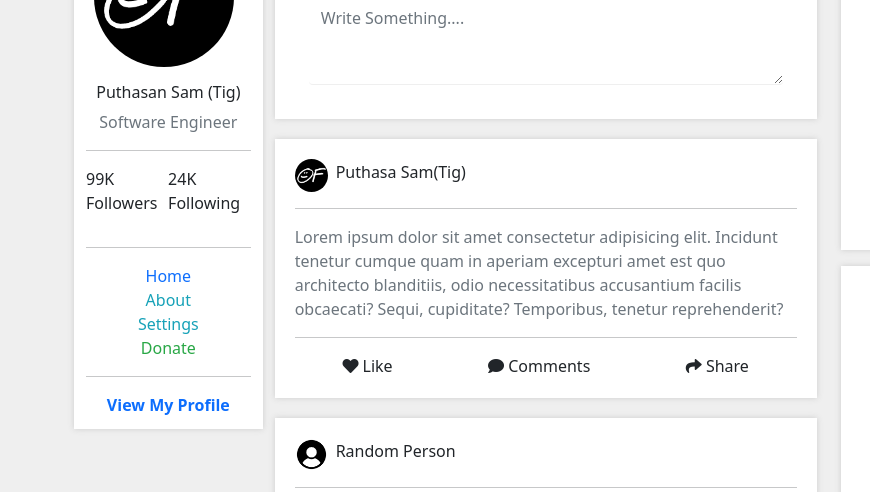
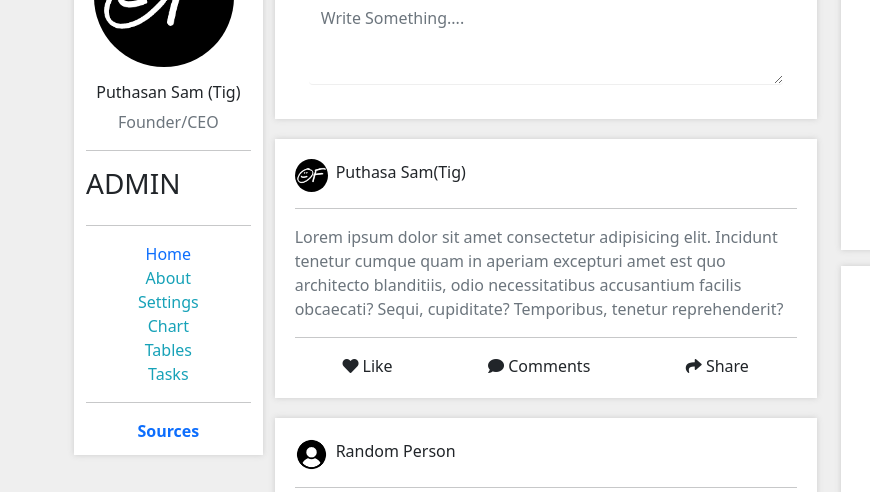
Before and after one commit to Puthasan/cohort107, a plain HTML site: page Corhort107/bootstrap-demo/admin.html in a window 1280 px wide. Shown: the part 229-721 px from the top of the page, 0-870 px from the left. Drawn offline with nearby package versions, Linux system fonts and the light colour scheme.

Commit message:
Update admin.html

```diff
--- a/Corhort107/bootstrap-demo/admin.html
+++ b/Corhort107/bootstrap-demo/admin.html
@@ -61,20 +61,14 @@
         Puthasan Sam (Tig)
     </h5>
     <p class="text-muted text-center">
-        Software Engineer
+        Founder/CEO
     </p>
     <hr>
     <div class="d-flex">
         <div>
-            <p>
-                99K Followers
-            </p>
+            <h3>ADMIN</h3>
         </div>
-        <div>
-            <p>
-                24K Following
-            </p>
-        </div>
+
     </div>
   <hr>
 	<div class="text-center">
@@ -85,12 +79,18 @@
 				<div>
 					<a href="#" class="link-info text-decoration-none text-center">Settings</a>
 				<div>
-					<a href="#" class="link-success text-decoration-none text-center">Donate</a>
+					<a href="#" class="link-info text-decoration-none text-center">Chart</a>
+				</div>
+				<div>
+					<a href="#" class="link-info text-decoration-none text-center">Tables</a>
+				</div>
+				<div>
+					<a href="#" class="link-info text-decoration-none text-center">Tasks</a>
 				</div>
 				</div>
 		<hr>
   		<a href="" class="font-weight-bold text-decoration-none text-center">
-				View My Profile
+				Sources
   		</a>
   	</div>
 </div>
```
